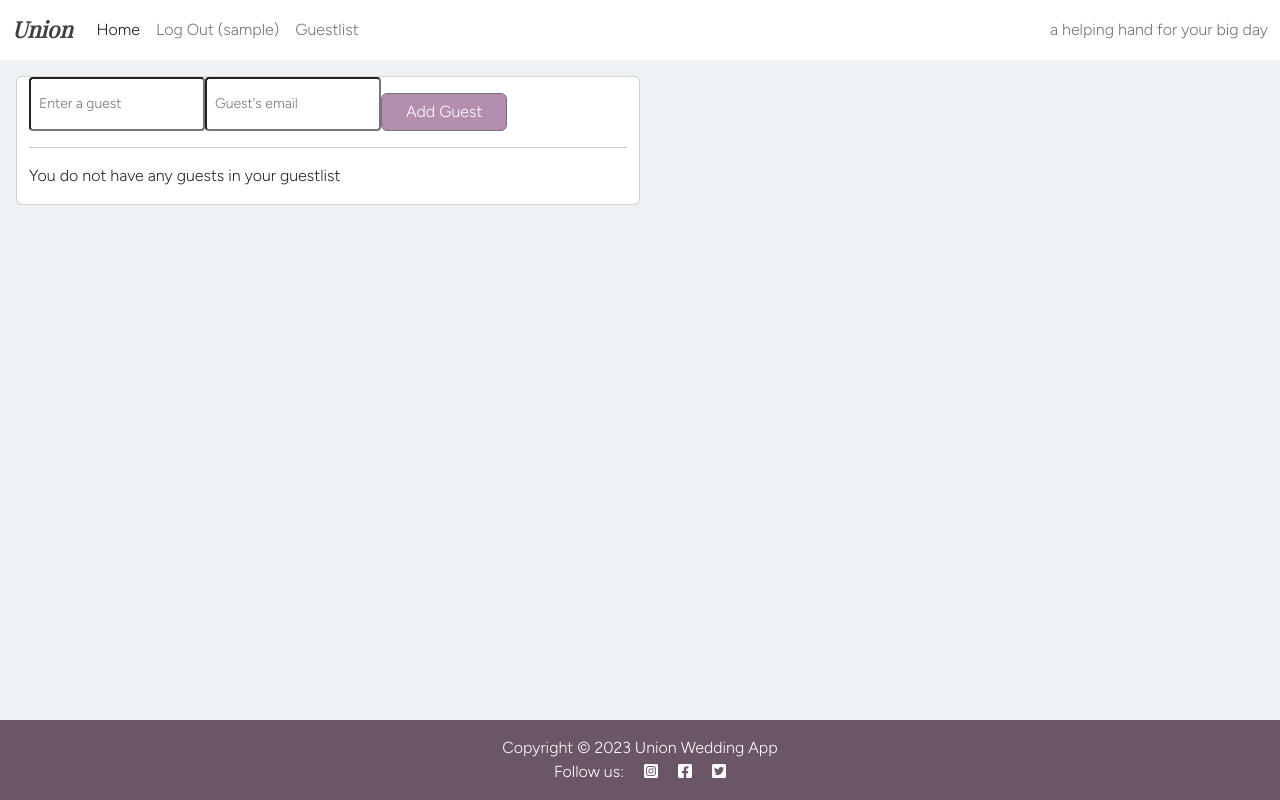
After one commit to Rob-Mundy/p4-weddingapp, a Django app: page /guests/ in a window 1280 px wide. The commit adds this page. Run offline with Django 3.2, Linux system fonts and the light colour scheme; the visitor is signed in with stand-in values (Sample User, id 1); data that the repository does not hold is empty; some libraries are stand-ins or nearby versions; some web fonts are replaced.

Commit message:
Attempt htmx for guestlist

```diff
--- a/templates/base.html
+++ b/templates/base.html
@@ -6,18 +6,26 @@
 <head>
     <title>Union Wedding App</title>
 
+    <!-- Google Fonts & Font Awesome -->
     <link rel="preconnect" href="https://fonts.googleapis.com">
     <link rel="preconnect" href="https://fonts.gstatic.com" crossorigin>
     <link href="https://fonts.googleapis.com/css2?family=Playfair+Display:ital@0;1&family=Figtree:wght@300&display=swap"
         rel="stylesheet">
     <link rel="stylesheet" href="https://cdnjs.cloudflare.com/ajax/libs/font-awesome/5.15.3/css/all.min.css">
     <meta name="viewport" content="width=device-width, initial-scale=1" />
+
+    <!-- Bootstrap CSS & CSS -->
     <link href="https://cdn.jsdelivr.net/npm/bootstrap@5.2.3/dist/css/bootstrap.min.css" rel="stylesheet"
         integrity="sha384-rbsA2VBKQhggwzxH7pPCaAqO46MgnOM80zW1RWuH61DGLwZJEdK2Kadq2F9CUG65" crossorigin="anonymous">
     <script src="https://cdn.jsdelivr.net/npm/bootstrap@5.2.3/dist/js/bootstrap.bundle.min.js"
         integrity="sha384-kenU1KFdBIe4zVF0s0G1M5b4hcpxyD9F7jL+jjXkk+Q2h455rYXK/7HAuoJl+0I4" crossorigin="anonymous">
     </script>
     <link rel="stylesheet" href="{% static 'css/style.css' %}">
+
+    <!-- HTMX -->
+    <script src="https://unpkg.com/htmx.org@1.8.6"
+        integrity="sha384-Bj8qm/6B+71E6FQSySofJOUjA/gq330vEqjFx9LakWybUySyI1IQHwPtbTU7bNwx" crossorigin="anonymous">
+    </script>
 
 </head>
 
@@ -40,6 +48,9 @@
                     {% if user.is_authenticated %}
                     <li class="nav-item">
                         <a class="nav-link" href="{% url 'account_logout' %}">Log Out ({{request.user.username}})</a>
+                    </li>
+                    <li class="nav-item">
+                        <a class="nav-link" href="{% url 'guestlist' %}">Guestlist</a>
                     </li>
                     {% else %}
                     <li class="nav-item">
--- a/templates/create_event.html
+++ b/templates/create_event.html
@@ -34,12 +34,10 @@
           </div>
 
           {% endif %}
+
         </div>
-
       </div>
-
     </div>
-
   </div>
 </div>
 
--- /dev/null
+++ b/templates/guests.html
@@ -0,0 +1,37 @@
+{% extends "base.html" %}{% block content %}
+
+<!-- {% if user.is_authenticated %} -->
+
+<div class="container-fluid">
+    <div class="row">
+
+        <!-- Guest Column -->
+        <div class="col-6 mt-3">
+            <div class="row">
+
+                <div class="card mb-3">
+
+                    <!-- Create Guest -->
+                    <form hx-post="{% url 'add-guest' %}" hx-target="#guest_list" class="d-flex align-items-center>
+                        {% csrf_token %}
+                        <input type="text" name="guestname" class="form-control-sm mr-2" placeholder="Enter a guest" />
+                        <input type="text" name="guestemail" class="form-control-sm mr-2" placeholder="Guest's email" />
+                        <!-- <input type="hidden" name="guestevent" id="guestevent" value="{{ request.user.event }}" /> -->
+                        <button type="submit" class="btn btn-secondary btn-md px-4 me-md-2 mt-3">Add Guest</button>
+                    </form>
+                    <hr />
+
+                    <div id="guest_list">
+                        {% include 'partials/guestlist.html' %}
+                    </div>
+                </div>
+            </div>
+        </div>
+    </div>
+</div>
+
+<div class="b-example-divider"></div>
+
+<!-- {% endif %} -->
+
+{%endblock%}
--- a/templates/index.html
+++ b/templates/index.html
@@ -11,7 +11,6 @@
       <div class="row">
 
         <div class="card mb-3">
-
 
           <div class="card-body">
             <img class="card-img-top"
@@ -29,12 +28,8 @@
 
             {% endif %}
           </div>
-
-
         </div>
-
       </div>
-
     </div>
 
     <!-- Spacing Column -->
--- /dev/null
+++ b/templates/partials/guestlist.html
@@ -0,0 +1,21 @@
+{% if guests %}
+
+{% for guest in guests %}
+<a href="{{ guest.slug }}" class="list-group-item list-group-item-action d-flex gap-3 py-3" aria-current="true">
+    <img src="https://res.cloudinary.com/dkdheuvab/image/upload/v1679052686/adsddssersases2398HV_lwidlc.jpg"
+        alt="lilac envelope" width="32" height="32" class="rounded-circle flex-shrink-0">
+    <div class="d-flex gap-2 w-100 justify-content-between">
+        <div>
+            <h6 class="mb-0">{{ guest.guest_name }}</h6>
+            <p class="mb-0 opacity-75">{{ guest.attending }}</p>
+            <p class="mb-0 opacity-75">{{ user.event }}</p>
+            <p class="mb-0 opacity-75">{{ user.username }}</p>
+        </div>
+        <small class="opacity-50 text-nowrap">{{ guest.invited }}</small>
+    </div>
+</a>
+{% endfor %}
+
+{% else %}
+<p>You do not have any guests in your guestlist</p>
+{% endif %}
--- a/weddingapp/forms.py
+++ b/weddingapp/forms.py
@@ -6,3 +6,9 @@ class createEventForm(ModelForm):
     class Meta:
         model = Event
         fields = ['event_name', 'event_date', 'event_time']
+
+
+# class createGuestForm(ModelForm):
+#     class Meta:
+#         model = Guest
+#         fields = ['guest_name', 'email']
--- a/weddingapp/urls.py
+++ b/weddingapp/urls.py
@@ -1,8 +1,15 @@
 from . import views
 from django.urls import path
-from .views import create_event
+from .views import create_event, add_guest
 
 urlpatterns = [
-    path('', views.GuestList.as_view(), name='home'),
+    path('', views.EventList.as_view(), name='home'),
     path('create_event/', create_event, name='create_event'),
+    path('guests/', views.GuestList.as_view(), name='guestlist'),
 ]
+
+htmx_urlpatterns = [
+    path('add-guest/', views.add_guest, name='add-guest'),
+]
+
+urlpatterns += htmx_urlpatterns
--- a/weddingapp/views.py
+++ b/weddingapp/views.py
@@ -4,6 +4,7 @@ from .models import Guest, Event, User
 from django.core.mail import send_mail
 from django.conf import settings
 from .forms import createEventForm
+from django.views.decorators.csrf import csrf_exempt
 
 
 class EventList(generic.ListView):
@@ -20,12 +21,14 @@ class EventList(generic.ListView):
 class GuestList(generic.ListView):
     model = Guest
     queryset = Guest.objects.order_by('guest_name')
-    template_name = 'index.html'
+    template_name = 'guests.html'
+    context_object_name = 'guests'
 
     def get_queryset(self):
         user = self.request.user
-        if user.is_authenticated:
-            return Guest.objects.filter(user=user)
+        # if user.is_authenticated:
+        #     return Guest.objects.filter(user=user)
+        return user.guests.all()
 
 
 # def login_success(request):
@@ -52,3 +55,21 @@ def create_event(request):
     else:
         form = createEventForm()
     return render(request, 'create_event.html', {'form': form})
+
+
+@csrf_exempt
+def add_guest(request):
+    name = request.POST.get('guestname')
+    email = request.POST.get('guestemail')
+    # event = request.POST.get('guestevent')
+    guest = Guest.objects.create(guest_name=name)
+    guestmail = Guest.objects.create(email=email)
+    # guestevent = Guest.objects.create(event=event)
+
+    # add the guest to the user's list
+    request.user.guests.add(guest)
+    # request.user.guests.add(guestmail) #moved to separate line
+
+    # return template with all of the user's guests
+    guests = request.user.guests.all()
+    return render(request, 'partials/guestlist.html', {'guests': guests})
```
Also changed, not shown: templates/create_guest.html (added, +56 -0 lines), union/urls.py (+6 -1 lines), weddingapp/admin.py (+5 -5 lines), weddingapp/models.py (+15 -14 lines), weddingapp/migrations/0012_auto_20230328_1417.py (added), weddingapp/migrations/0013_remove_guest_event.py (added), weddingapp/migrations/0014_auto_20230411_1158.py (added).
